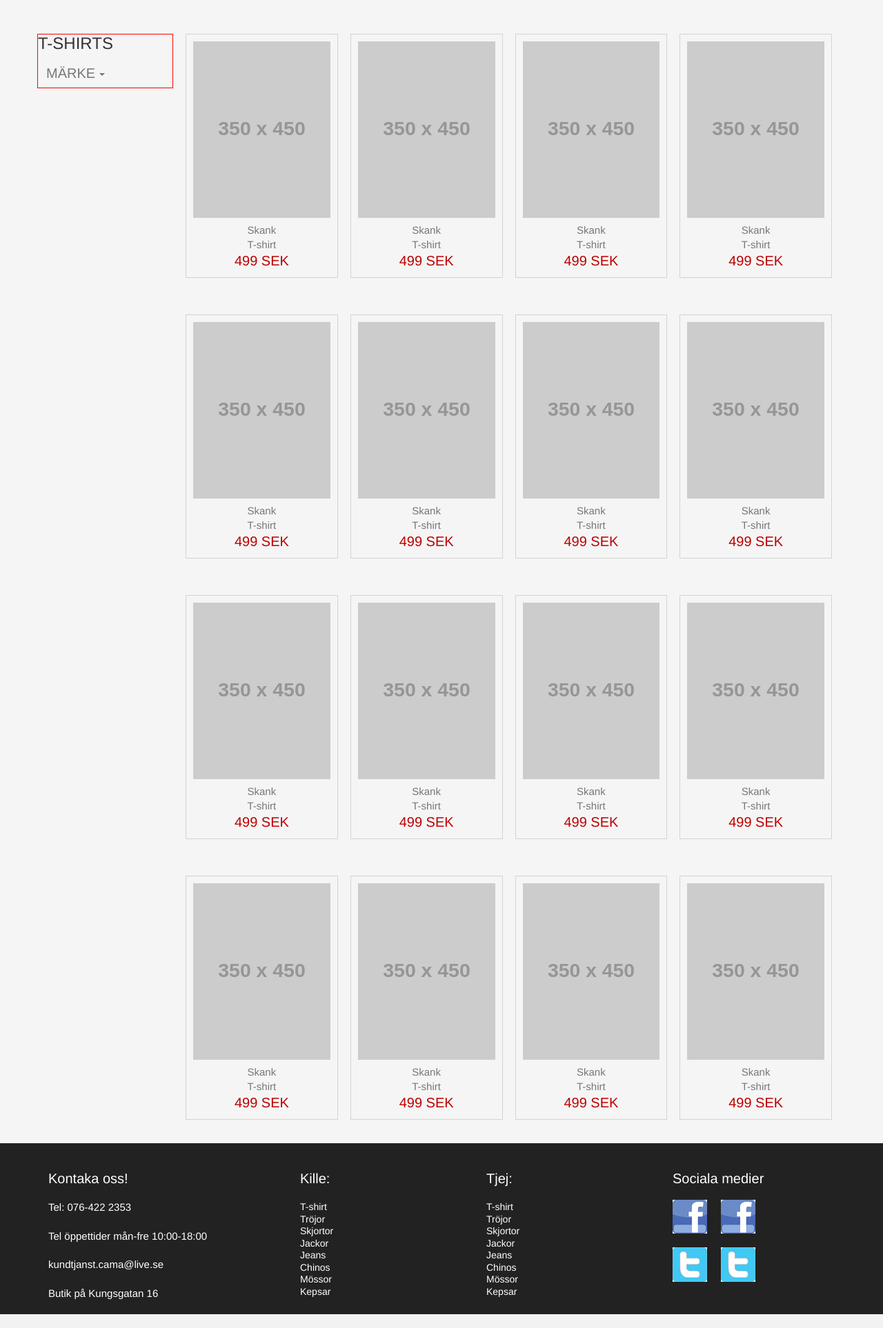
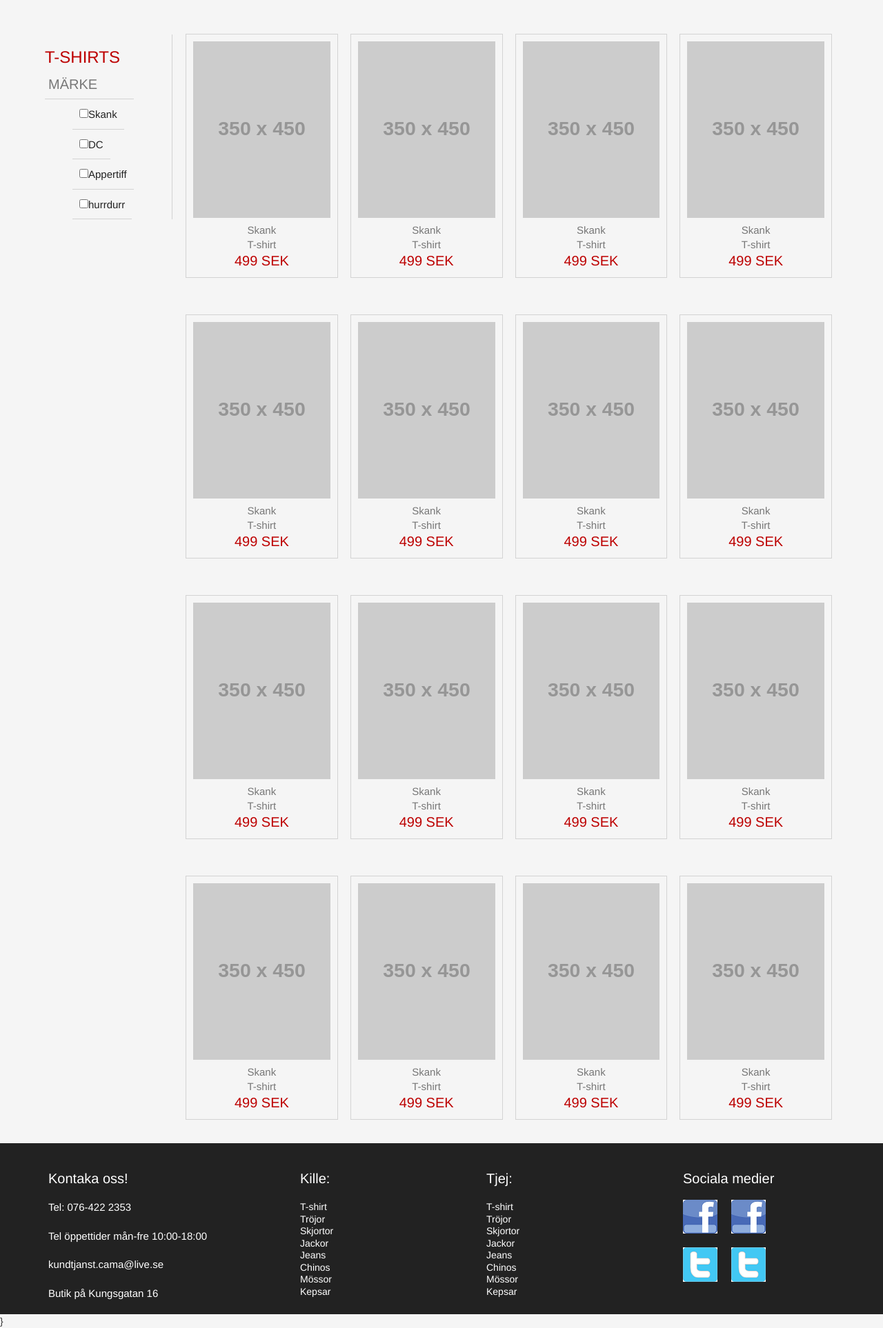
Before and after one commit to cama2014/Camaalbin, a PHP site: page /Tshirt.php in a window 1280 px wide. Shown: the part 75-2001 px from the top of the page at 69% size. Run offline with PHP 8.4, Linux system fonts and the light colour scheme; grey boxes labelled with a size stand in for pictures from a placeholder-image service; some libraries are stand-ins or nearby versions.

Commit message:
#9 30-12-2014

```diff
--- a/Tshirt.css
+++ b/Tshirt.css
@@ -1,61 +1,27 @@
 
 /*filter del*/
 
-.col-lg-2{
+.col-lg-2.filterdel{
 
     padding: 0;
     margin: 0;
-
-}
-
-.filter{
-
-    outline: solid thin red;
+    margin-top: 20px;
+    border-right: solid thin lightgray;
 
 }
 
 ul.filter-lista{
 
     list-style: none;
-    margin: 0;
+    margin: 0 10px 0 10px;
     padding: 0;
 
 }
 
-.btn-default.dropdown-toggle.filter-btn{
+.filter-lista h3{
 
-    background-color: whitesmoke;
-    color: #777;
+    color: #BD0000;
 
-}
-
-.btn-group.open .dropdown-toggle {
-    -webkit-box-shadow: none;
-    box-shadow: none;
-    color: #BD0000;
-}
-
-dropdown-menu.filter-dropdown {
-    position: absolute;
-    top: 100%;
-    left: 0;
-    z-index: 1000;
-    display: none;
-    float: left;
-    min-width: 160px;
-    padding: 5px 0;
-    margin: 2px 0 0;
-    font-size: 14px;
-    text-align: left;
-    list-style: none;
-    background-color: #fff;
-    -webkit-background-clip: padding-box;
-    background-clip: padding-box;
-    border: 1px solid #ccc;
-    border: 1px solid rgba(0,0,0,.15);
-    border-radius: 4px;
-    -webkit-box-shadow: 0 6px 12px rgba(0,0,0,.175);
-    box-shadow: 0 6px 12px rgba(0,0,0,.175);
 }
 
 /*produkter del*/
@@ -92,48 +58,65 @@ dropdown-menu.filter-dropdown {
 
 }
 
-/*Bytt sida sak*/
+/*test*/
 
-.BS-row{
+.containertest{
 
-    margin-bottom: 30px;
-    bottom: 0;
-    left: 0;
-    width: 100%;
+    width: available;
+    float:left;
 
 }
 
-.btn-group, .btn-group-vertical {
-    position: relative;
-    display: inline-block;
-    vertical-align: middle;
-    display: inline-block;
+.headertest{
+
+    border-bottom: solid thin lightgray;
+    background: no-repeat;
+    background-position:right 0px;
+    cursor:pointer;
 }
 
+.headertest h2{
 
-.btn-default.BS{
-
-    color: #222;
-    background-color: whitesmoke;
-    border: solid thin lightgray;
-    font-size: 20px;
+    color: #777;
+    padding: 0;
+    margin: 5px 5px 10px 5px;
 
 }
 
-.btn-default.BS:hover{
-
-    color: #BD0000;
-    background-color: whitesmoke;
-    border: solid thin lightgray;
-    font-size: 20px;
+.collapsed .headertest{
 
 }
 
-.btn-default.BS:active{
+.contenttest{
+    /*background-color: greenyellow;*/
+    height:auto;
+    min-height:100px;
+    overflow:hidden;
+    transition:all 0.3s linear;
+    -webkit-transition:all 0.3s linear;
+    -moz-transition:all 0.3s linear;
+    -ms-transition:all 0.3s linear;
+    -o-transition:all 0.3s linear;
+}
 
-    color: #BD0000;
-    background-color: whitesmoke;
-    border: solid thin lightgray;
-    font-size: 20px;
+.contenttest ul li{
+
+    list-style: none;
 
 }
+
+.contenttest ul li a{
+
+    color: #222;
+    font-size: 15px;
+    text-decoration: none;
+    float: left;
+    padding: 10px;
+    border-bottom: solid thin lightgray;
+
+}
+
+.collapsed .contenttest{
+    min-height:0px;
+    height:0px;
+}
--- a/Tshirt.php
+++ b/Tshirt.php
@@ -5,7 +5,7 @@
         <meta charset="utf-8">
         <meta http-equiv="X-UA-Compatible" content="IE=edge">
         <meta name="viewport" content="width=device-width, initial-scale=1">
-        <title>Bootstrap 101 Template</title>
+        <title>CAMA - T-shirts</title>
 
         <!-- Bootstrap -->
         <link href="css/bootstrap.min.css" rel="stylesheet">
@@ -32,21 +32,23 @@
 
         <div class="container section-container">
             <div class="row">
-                <div class="col-lg-2">
+                <div class="col-lg-2 filterdel">
                     <div class="filter">
                         <ul class="filter-lista">
                             <li><h3>T-SHIRTS</h3></li>
-                            <li><div class="btn-group">
-                            <button type="button" class="btn btn-default dropdown-toggle filter-btn" data-toggle="dropdown" aria-expanded="false">
-                                MÄRKE <span class="caret"></span>
-                            </button>
-                            <ul class="dropdown-menu filter-dropdown" role="menu">
-                                <li><a href="#">Action</a></li>
-                                <li><a href="#">Another action</a></li>
-                                <li><a href="#">Something else here</a></li>
-                                <li><a href="#">Separated link</a></li>
-                            </ul>
-                        </div></li>
+                            <li>
+                                <div class="containertest">
+                                    <div class="headertest"><h2>MÄRKE</h2></div>
+                                    <div class="contenttest">
+                                        <ul>
+                                            <li><a href="#"><input type="checkbox">Skank</a></li>
+                                            <li><a href="#"><input type="checkbox">DC</a></li>
+                                            <li><a href="#"><input type="checkbox">Appertiff</a></li>
+                                            <li><a href="#"><input type="checkbox">hurrdurr</a></li>
+                                        </ul>
+                                    </div>
+                                </div>
+                            </li>
                         </ul>
                     </div>
                 </div>
@@ -200,5 +202,7 @@
         <script src="https://ajax.googleapis.com/ajax/libs/jquery/1.11.1/jquery.min.js"></script>
         <!-- Include all compiled plugins (below), or include individual files as needed -->
         <script src="js/bootstrap.min.js"></script>
+
+        }
     </body>
 </html>
--- a/index.php
+++ b/index.php
@@ -5,7 +5,7 @@
         <meta charset="utf-8">
         <meta http-equiv="X-UA-Compatible" content="IE=edge">
         <meta name="viewport" content="width=device-width, initial-scale=1">
-        <title>Bootstrap 101 Template</title>
+        <title>CAMA - Hem</title>
 
         <!-- Bootstrap -->
         <link href="css/bootstrap.css" rel="stylesheet">
```
Also changed, not shown: js/bootstrap.min.js.
